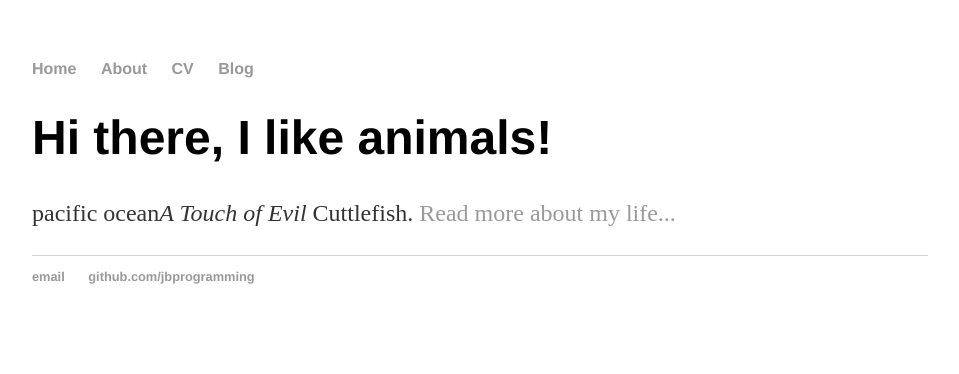
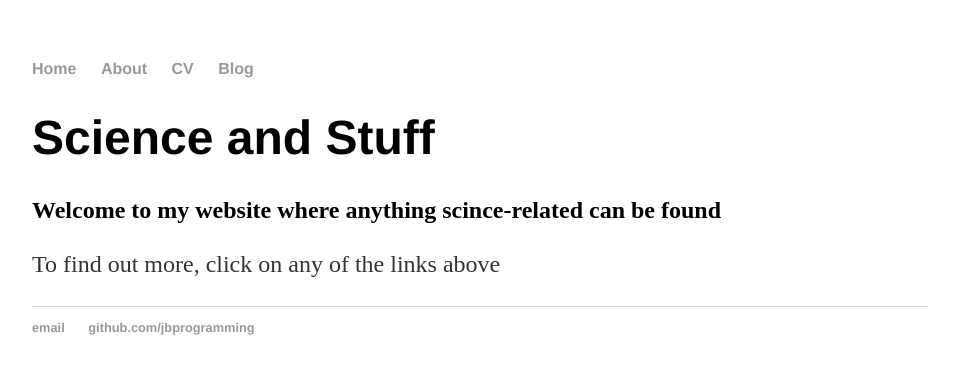
Before and after one commit to JBProgramming/JBProgramming.github.io, a Jekyll site: the page built from index.html, in a window 1280 px wide. Shown: the top 374 px of the page, without its empty margins (160-1119 px from the left). Built offline with Jekyll 4.4.1, drawn with Linux system fonts in a browser that asks for light colours.

Commit message:
Update index.html

```diff
--- a/index.html
+++ b/index.html
@@ -1,8 +1,9 @@
 ---
 layout: default
-title: "Nature from out and about - my website"
+title: "Science and Stuff"
 ---
 <div class="blurb">
-	<h1>Hi there, I like animals!</h1>
-	<p>pacific ocean<em>A Touch of Evil</em> Cuttlefish. <a href="/about">Read more about my life...</a></p>
+	<h1>Science and Stuff</h1>
+	<h2>Welcome to my website where anything scince-related can be found</h2>
+	<p>To find out more, click on any of the links above</p>
 </div><!-- /.blurb -->
```
